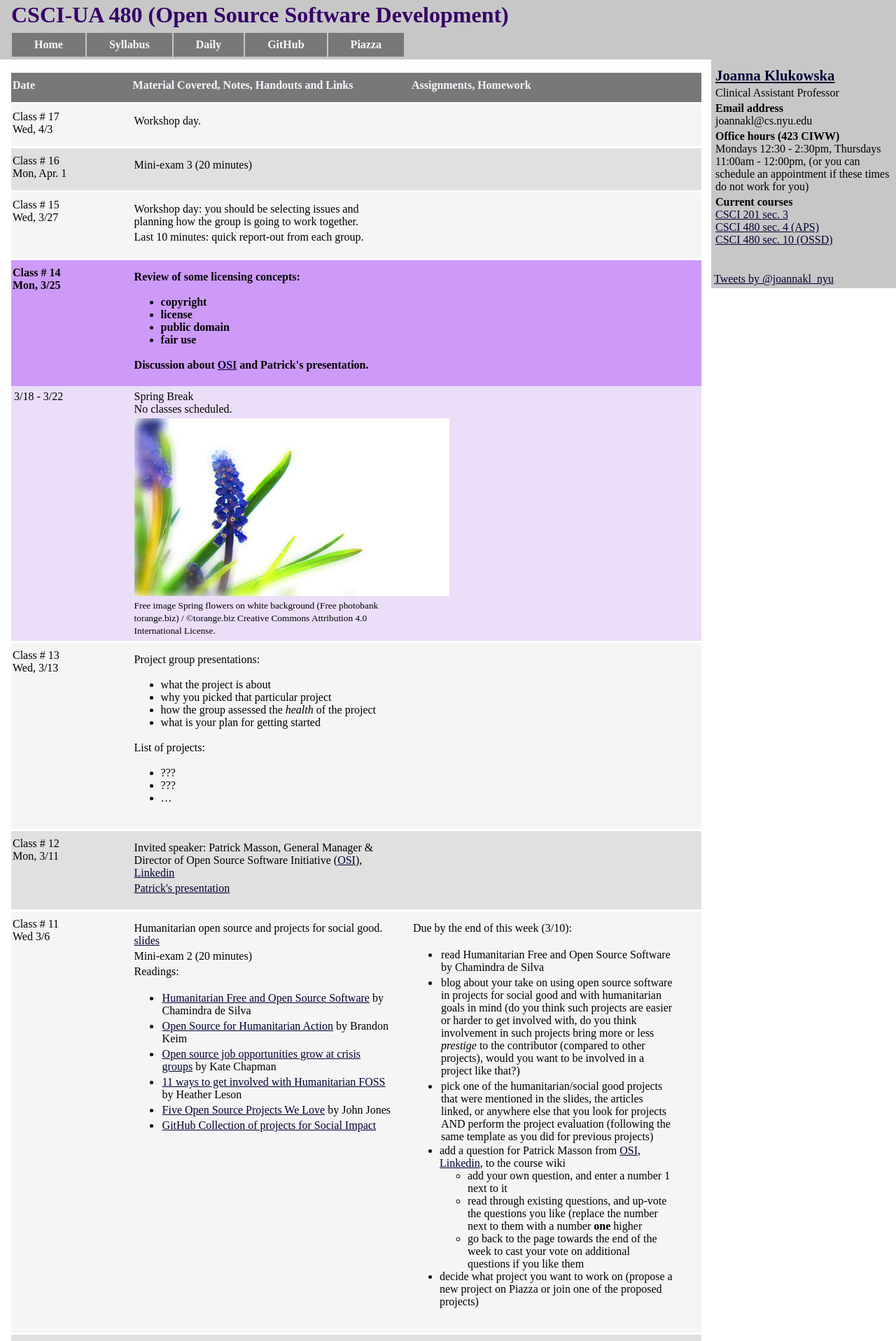
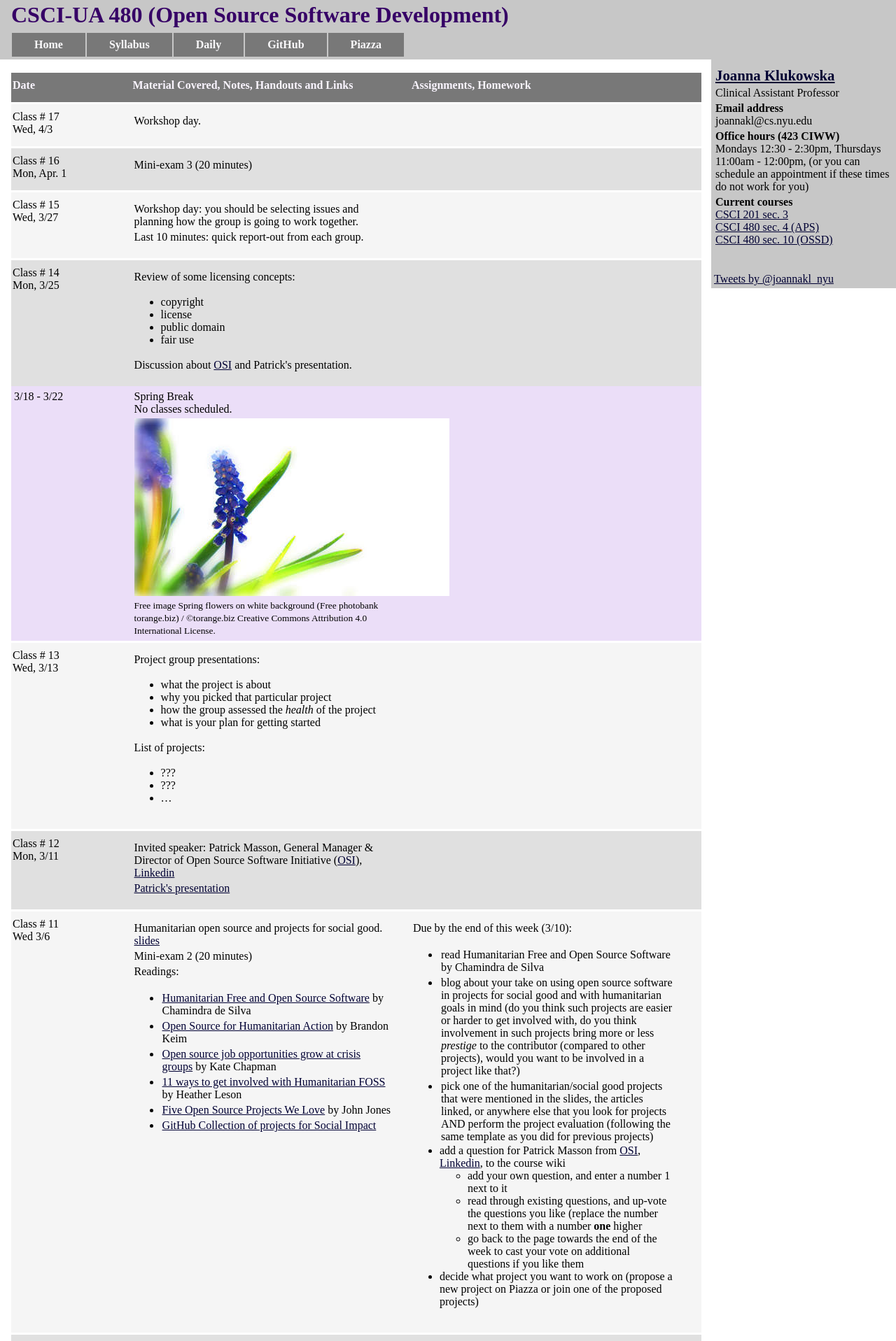
Before and after one commit to joannakl/ossd_s19, a Jekyll site: the page built from daily.html, in a window 1280 px wide. Shown: the top 1917 px of the page at 70% size. Built offline with Jekyll 4.4.1, drawn with Linux system fonts in a browser that asks for light colours; comment, search, counter and statistics services are not loaded.

Commit message:
fix formatting

```diff
--- a/_includes/daily/14.markdown
+++ b/_includes/daily/14.markdown
@@ -1,5 +1,5 @@
 
-<div class="important">
+<div class="lecture2">
 <div class="column_date">
 
 Class # 14 <br>
```
